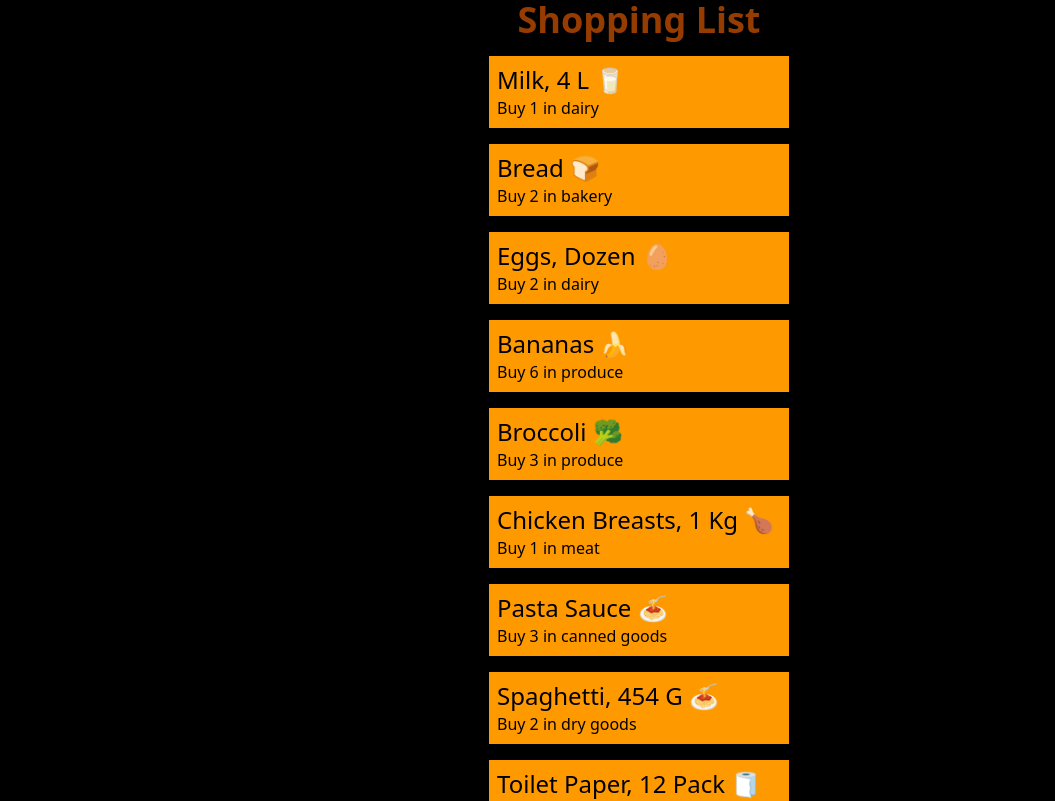
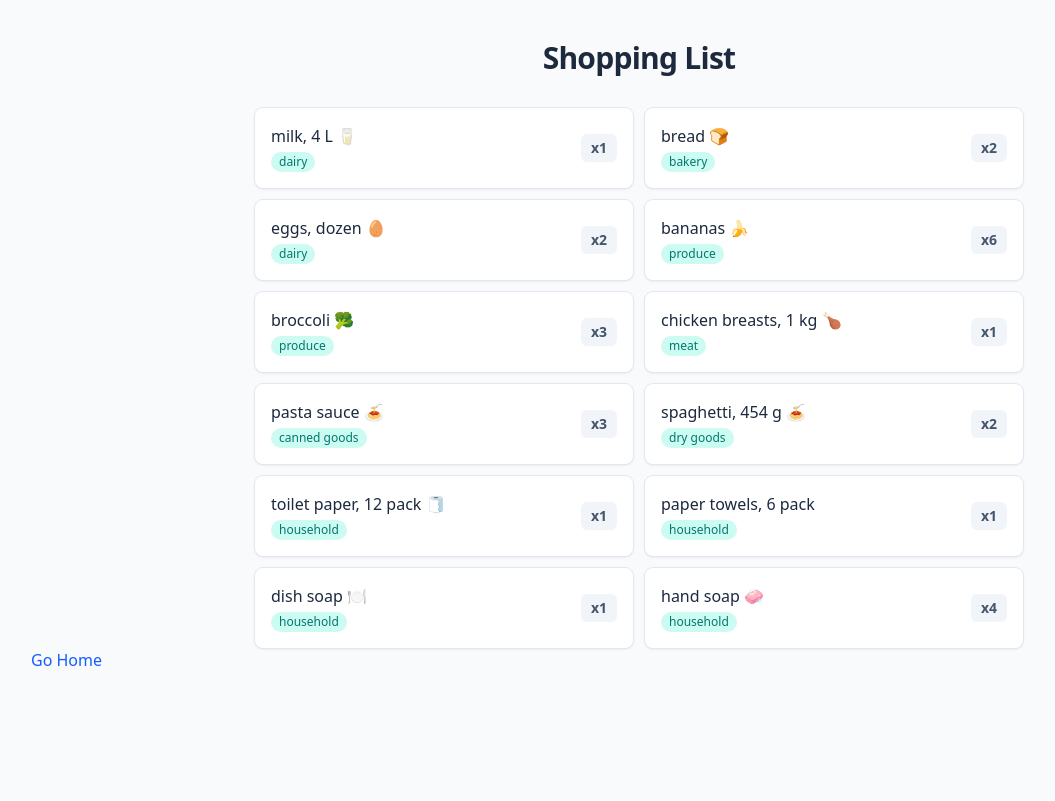
Before and after one commit to jrwall94/cprg306-assignments, a Next.js app: page /week-3 in a window 1280 px wide. Shown: the top 801 px of the page, without its empty margins (1-1056 px from the left). Built offline with nearby package versions, Linux system fonts and the light colour scheme.

Commit message:
Merged David's styling

```diff
--- a/app/week-3/item-list.js
+++ b/app/week-3/item-list.js
@@ -65,7 +65,7 @@ export default function ItemList() {
   ];
 
   return (
-    <ul>
+    <ul className="grid grid-cols-1 gap-3 sm:grid-cols-2">
       {items.map((item) => (
         <Item key={item.name} {...item} />
       ))}
--- a/app/week-3/item.js
+++ b/app/week-3/item.js
@@ -1,10 +1,15 @@
 export default function Item({ name, quantity, category }) {
   return (
-    <li className="bg-amber-500 w-75 mt-4 mb-4 p-2">
-      <p className="text-2xl capitalize">{name}</p>
-      <p>
-        Buy {quantity} in {category}
-      </p>
+    <li className="flex items-center justify-between rounded-lg bg-white p-4 shadow-sm ring-1 ring-slate-200 transition hover:shadow-md">
+      <div>
+        <p className="font-medium text-slate-800">{name}</p>
+        <span className="mt-1 inline-block rounded-full bg-teal-100 px-2 py-0.5 text-xs font-medium text-teal-700">
+          {category}
+        </span>
+      </div>
+      <span className="rounded-md bg-slate-100 px-2.5 py-1 text-sm font-semibold text-slate-600">
+        x{quantity}
+      </span>
     </li>
   );
 }
--- a/app/week-3/page.js
+++ b/app/week-3/page.js
@@ -7,12 +7,14 @@ export const metadata = {
 
 export default function Page() {
   return (
-    <main>
-      <section className="flex flex-col items-center bg-black">
-        <h1 className="text-4xl text-amber-800 font-bold">Shopping List</h1>
+    <main className="min-h-screen bg-slate-50 px-4 py-10 sm:px-8">
+      <section className="mx-auto max-w-3xl">
+        <h1 className="mb-8 text-center text-3xl font-bold tracking-tight text-slate-800">
+          Shopping List
+        </h1>
         <ItemList />
-        <Home />
       </section>
+      <Home />
     </main>
   );
 }
```
